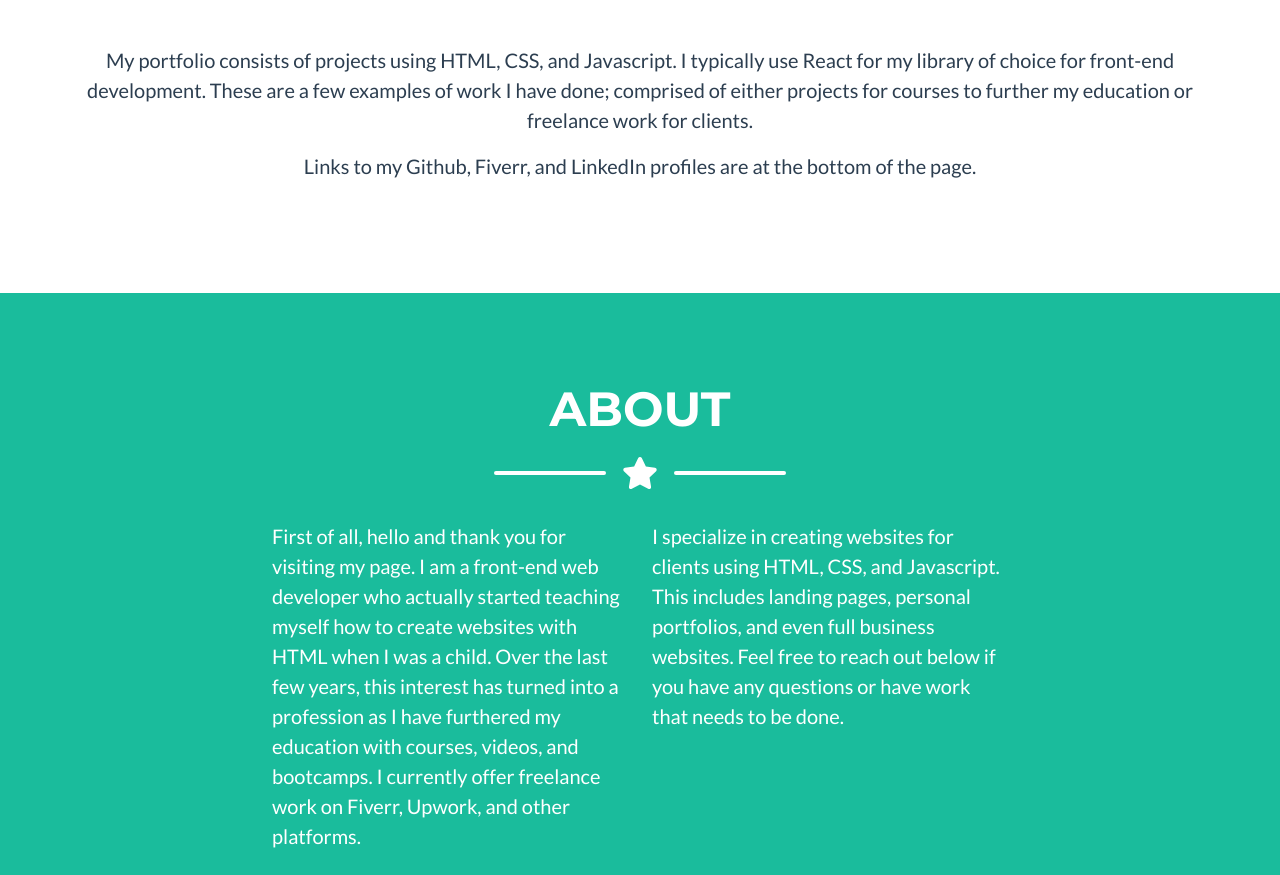
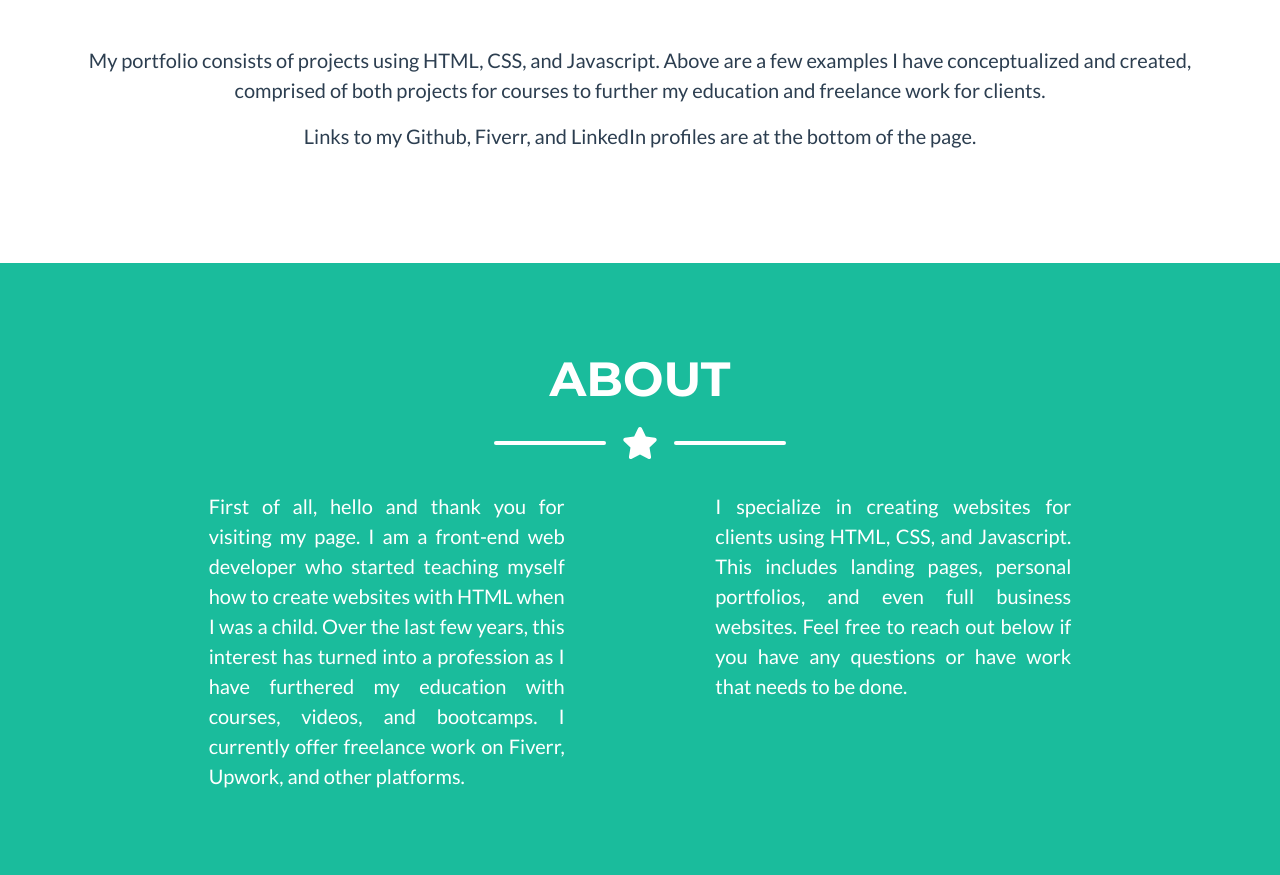
Before and after one commit to cameroncrockett/personal-website, a plain HTML site: page index.html in a window 1280 px wide. Shown: the part 1197-2072 px from the top of the page. Drawn offline with nearby package versions, Linux system fonts and the light colour scheme.

Commit message:
Updated portfolio text

```diff
--- a/index.html
+++ b/index.html
@@ -123,7 +123,7 @@
                         </div>
                     </div> -->
                     <div class="text-center text-secondary ms-auto">
-                        <p class="lead">My portfolio consists of projects using HTML, CSS, and Javascript. I typically use React for my library of choice for front-end development. These are a few examples of work I have done; comprised of either projects for courses to further my education or freelance work for clients.</p> <p class="lead">Links to my Github, Fiverr, and LinkedIn profiles are at the bottom of the page.</p>
+                        <p class="lead">My portfolio consists of projects using HTML, CSS, and Javascript. Above are a few examples I have conceptualized and created, comprised of both projects for courses to further my education and freelance work for clients.</p> <p class="lead">Links to my Github, Fiverr, and LinkedIn profiles are at the bottom of the page.</p>
                     </div>
                 </div>
             </div>
@@ -140,9 +140,9 @@
                     <div class="divider-custom-line"></div>
                 </div>
                 <!-- About Section Content-->
-                <div class="row">
-                    <div class="col-lg-4 ms-auto"><p class="lead">First of all, hello and thank you for visiting my page. I am a front-end web developer who actually started teaching myself how to create websites with HTML when I was a child. Over the last few years, this interest has turned into a profession as I have furthered my education with courses, videos, and bootcamps. I currently offer freelance work on Fiverr, Upwork, and other platforms.</p></div>
-                    <div class="col-lg-4 me-auto"><p class="lead">I specialize in creating websites for clients using HTML, CSS, and Javascript. This includes landing pages, personal portfolios, and even full business websites. Feel free to reach out below if you have any questions or have work that needs to be done.</p></div>
+                <div class="row justify-content-evenly">
+                    <div class="col-lg-4 mx-0"><p class="lead" style="text-align: justify;">First of all, hello and thank you for visiting my page. I am a front-end web developer who started teaching myself how to create websites with HTML when I was a child. Over the last few years, this interest has turned into a profession as I have furthered my education with courses, videos, and bootcamps. I currently offer freelance work on Fiverr, Upwork, and other platforms.</p></div>
+                    <div class="col-lg-4 mx-0"><p class="lead" style="text-align: justify;">I specialize in creating websites for clients using HTML, CSS, and Javascript. This includes landing pages, personal portfolios, and even full business websites. Feel free to reach out below if you have any questions or have work that needs to be done.</p></div>
                 </div>
             </div>
         </section>
```
